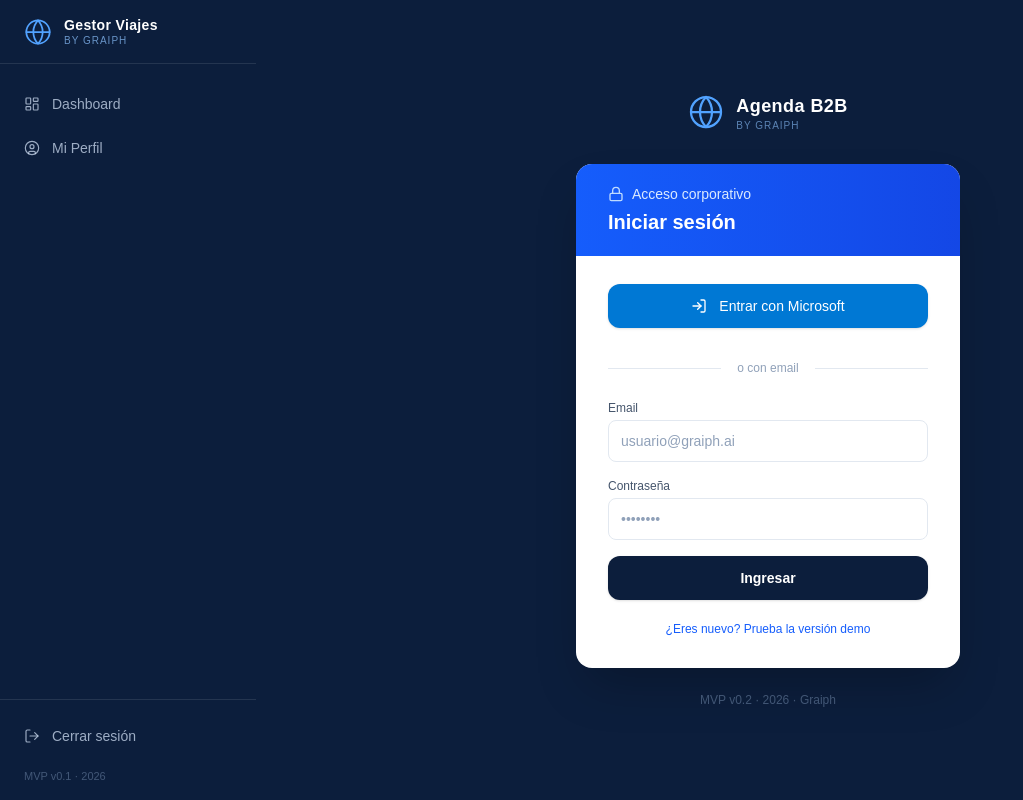
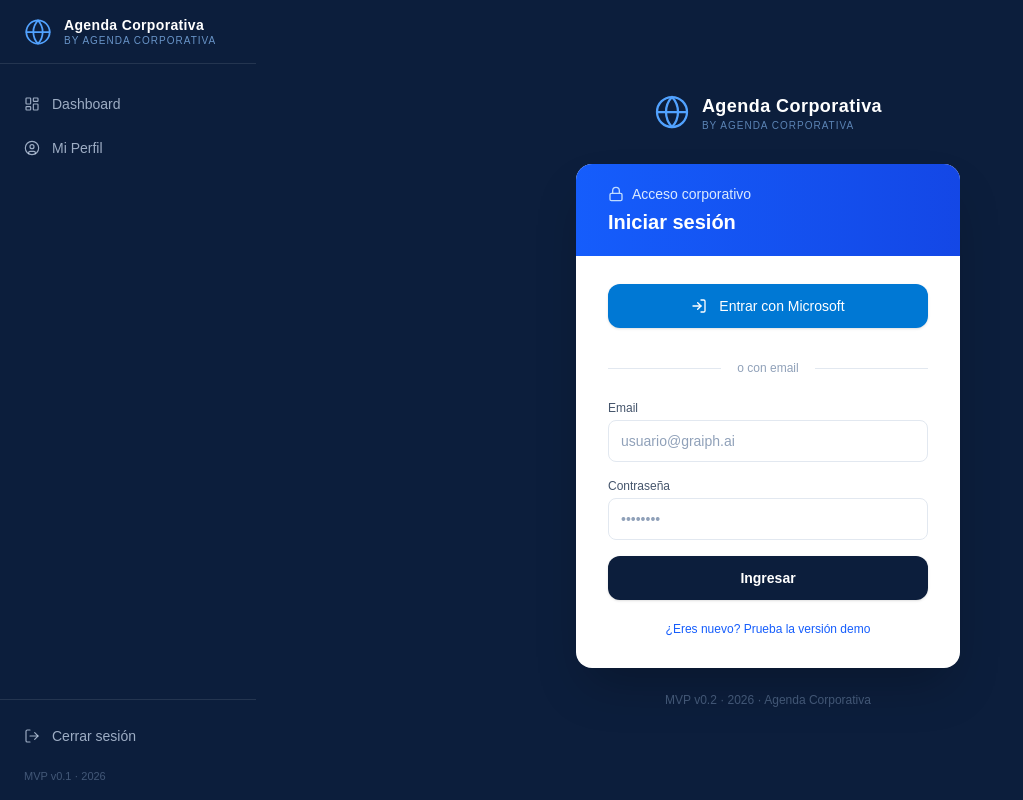
Before and after one commit to msurjan/gestor-viajes-saas, a Next.js app: page /login in a window 1280 px wide. Shown: the whole page, without its empty margins (0-1023 px from the left). Built offline with nearby package versions, Linux system fonts and the light colour scheme; no server answers.

Commit message:
Rename branding to Agenda Corporativa

```diff
--- a/src/app/layout.tsx
+++ b/src/app/layout.tsx
@@ -6,7 +6,7 @@ import Sidebar from '@/components/Sidebar'
 const geist = Geist({ subsets: ['latin'], variable: '--font-geist-sans' })
 
 export const metadata: Metadata = {
-  title: 'Gestor Viajes · Graiph',
+  title: 'Agenda Corporativa · Agenda Corporativa',
   description: 'Plataforma de gestión de eventos y viajes corporativos',
 }
 
--- a/src/app/login/page.tsx
+++ b/src/app/login/page.tsx
@@ -124,8 +124,8 @@ function LoginContent() {
         <div className="flex items-center justify-center gap-3 mb-8">
           <Globe className="h-9 w-9 text-blue-400" strokeWidth={1.5} />
           <div className="leading-tight">
-            <p className="text-white font-semibold tracking-wide text-lg">Agenda B2B</p>
-            <p className="text-blue-300/60 text-[10px] uppercase tracking-widest">by Graiph</p>
+            <p className="text-white font-semibold tracking-wide text-lg">Agenda Corporativa</p>
+            <p className="text-blue-300/60 text-[10px] uppercase tracking-widest">by Agenda Corporativa</p>
           </div>
         </div>
 
@@ -260,7 +260,7 @@ function LoginContent() {
         </div>
 
         <p className="text-center text-xs text-blue-200/30 mt-6">
-          MVP v0.2 · 2026 · Graiph
+          MVP v0.2 · 2026 · Agenda Corporativa
         </p>
       </div>
     </div>
--- a/src/app/perfil/page.tsx
+++ b/src/app/perfil/page.tsx
@@ -332,7 +332,7 @@ export default function PerfilPage() {
                   type="text"
                   value={empNombre}
                   onChange={e => setEmpNombre(e.target.value)}
-                  placeholder="ej. Graiph S.A."
+                  placeholder="ej. Empresa S.A."
                   className={inp}
                 />
               </div>
--- a/src/components/Sidebar.tsx
+++ b/src/components/Sidebar.tsx
@@ -33,9 +33,9 @@ export default function Sidebar() {
       <div className="flex h-16 items-center gap-3 border-b border-white/10 px-6">
         <Globe className="h-7 w-7 text-blue-400" strokeWidth={1.5} />
         <div className="leading-tight">
-          <p className="text-sm font-semibold tracking-wide">Gestor Viajes</p>
+          <p className="text-sm font-semibold tracking-wide">Agenda Corporativa</p>
           <p className="text-[10px] text-blue-300/70 uppercase tracking-widest">
-            by Graiph
+            by Agenda Corporativa
           </p>
         </div>
       </div>
```
Also changed, not shown: 2 other files (tests, documents, lock files or other folders).
